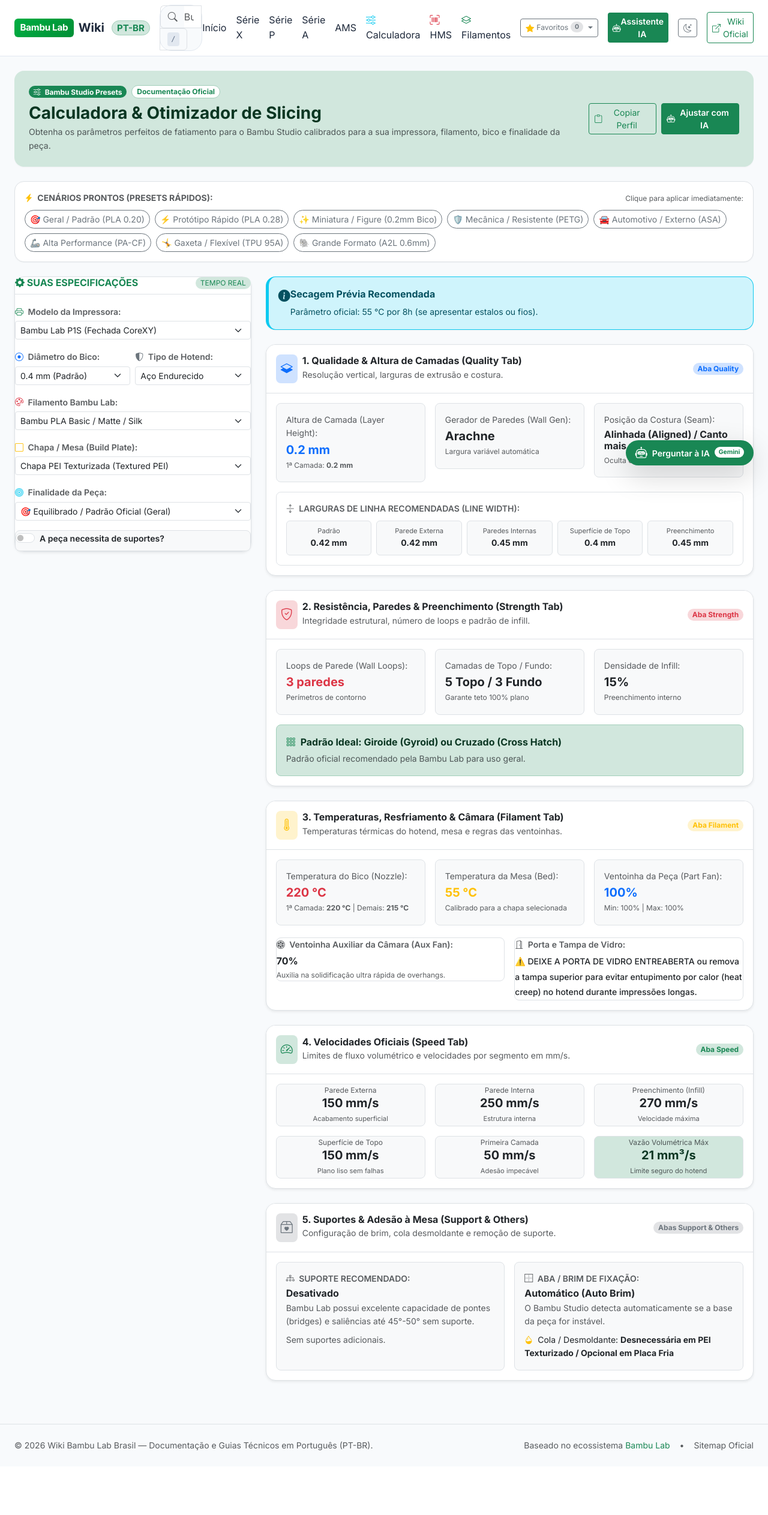
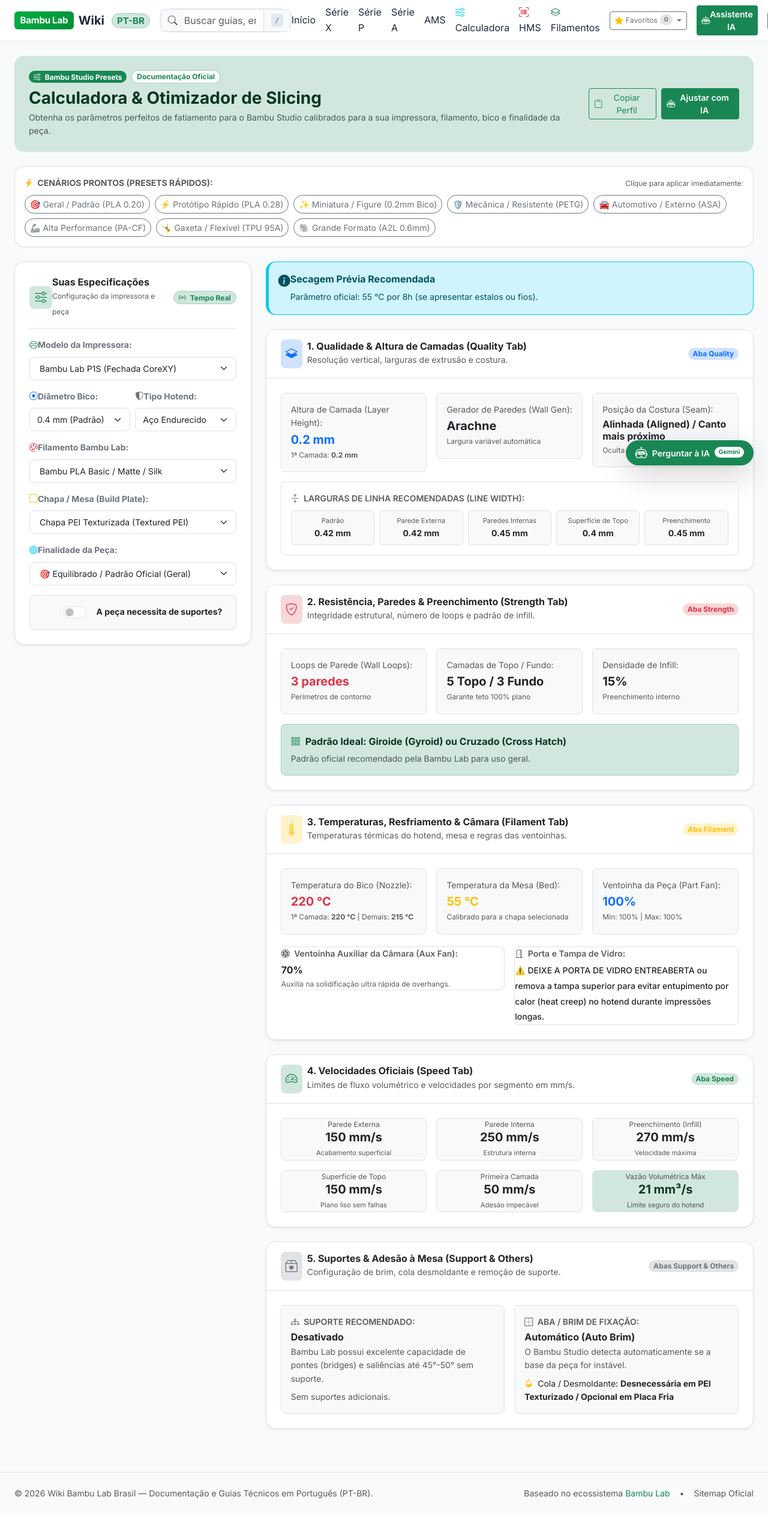
Before and after one commit to hchinaglia/bambu-wiki-ptbr, a FastAPI app: page /calculadora in a window 1280 px wide; the page is wider, and only the part inside the window is pictured. Shown: that part at 60% size. Before the commit the page ends 2418 px from the top of that part, so only its background shows below. Run offline with FastAPI, Linux system fonts and the light colour scheme; data that the repository does not hold is empty.

Commit message:
style(calculator): fix card padding, spacing, and search bar width

```diff
--- a/app/static/css/style.css
+++ b/app/static/css/style.css
@@ -65,7 +65,8 @@ body {
 /* Search Box */
 .search-container {
     width: 100%;
-    max-width: 480px;
+    min-width: 220px;
+    max-width: 400px;
 }
 
 .search-form .input-group {
--- a/app/templates/calculator.html
+++ b/app/templates/calculator.html
@@ -78,19 +78,31 @@
 
         <!-- Formulário de Entrada (Seletores) -->
         <div class="col-lg-4 col-xl-4">
-            <div class="card border rounded-4 p-3.5 shadow-sm sticky-lg-top bg-body" style="top: 85px; z-index: 10;">
-                <h2 class="h6 fw-bold text-uppercase text-success mb-3 pb-2 border-bottom d-flex align-items-center justify-content-between">
-                    <span><i class="bi bi-gear-fill me-1.5"></i> Suas Especificações</span>
-                    <span class="badge bg-success-subtle text-success small rounded-pill fw-normal">Tempo Real</span>
-                </h2>
+            <div class="card border rounded-4 shadow-sm sticky-lg-top bg-body" style="top: 85px; z-index: 10;">
+                <div class="card-body p-4 p-xl-4">
+                    <div class="d-flex align-items-center justify-content-between pb-3 mb-3 border-bottom">
+                        <div class="d-flex align-items-center gap-2.5">
+                            <div class="rounded-3 bg-success-subtle text-success p-2 d-flex align-items-center justify-content-center" style="width: 38px; height: 38px;">
+                                <i class="bi bi-sliders fs-5"></i>
+                            </div>
+                            <div>
+                                <h3 class="h6 fw-bold mb-0 text-body">Suas Especificações</h3>
+                                <span class="text-muted" style="font-size: 0.75rem;">Configuração da impressora e peça</span>
+                            </div>
+                        </div>
+                        <span class="badge bg-success-subtle text-success border border-success-subtle rounded-pill px-2.5 py-1 small">
+                            <i class="bi bi-broadcast me-1"></i> Tempo Real
+                        </span>
+                    </div>
 
                     <form id="calcForm" onsubmit="return false;">
                         <!-- Impressora -->
                         <div class="mb-3">
-                        <label class="form-label small fw-semibold text-muted mb-1">
-                            <i class="bi bi-printer me-1 text-success"></i> Modelo da Impressora:
+                            <label class="form-label small fw-bold text-secondary mb-1.5 d-flex align-items-center gap-1.5" for="calcPrinter">
+                                <i class="bi bi-printer text-success"></i>
+                                <span>Modelo da Impressora:</span>
                             </label>
-                        <select class="form-select form-select-sm" id="calcPrinter">
+                            <select class="form-select border rounded-3 py-2 px-3" id="calcPrinter" style="font-size: 0.88rem;">
                                 <option value="x1-carbon">Bambu Lab X1-Carbon / X1E (Fechada CoreXY)</option>
                                 <option value="p1s" selected>Bambu Lab P1S (Fechada CoreXY)</option>
                                 <option value="p1p">Bambu Lab P1P (Aberta CoreXY)</option>
@@ -103,33 +115,36 @@
                         <!-- Bico: Tamanho e Material -->
                         <div class="row g-2 mb-3">
                             <div class="col-6">
-                            <label class="form-label small fw-semibold text-muted mb-1">
-                                <i class="bi bi-record-circle me-1 text-primary"></i> Diâmetro do Bico:
+                                <label class="form-label small fw-bold text-secondary mb-1.5 d-flex align-items-center gap-1.5" for="calcNozzleSize">
+                                    <i class="bi bi-record-circle text-primary"></i>
+                                    <span>Diâmetro Bico:</span>
                                 </label>
-                            <select class="form-select form-select-sm" id="calcNozzleSize">
-                                <option value="0.2">0.2 mm (Ultra Fino)</option>
+                                <select class="form-select border rounded-3 py-2 px-2.5" id="calcNozzleSize" style="font-size: 0.88rem;">
+                                    <option value="0.2">0.2 mm (Fino)</option>
                                     <option value="0.4" selected>0.4 mm (Padrão)</option>
-                                <option value="0.6">0.6 mm (Rápido/Forte)</option>
-                                <option value="0.8">0.8 mm (Ultra Rápido)</option>
+                                    <option value="0.6">0.6 mm (Rápido)</option>
+                                    <option value="0.8">0.8 mm (Max)</option>
                                 </select>
                             </div>
                             <div class="col-6">
-                            <label class="form-label small fw-semibold text-muted mb-1">
-                                <i class="bi bi-shield-shaded me-1 text-secondary"></i> Tipo de Hotend:
+                                <label class="form-label small fw-bold text-secondary mb-1.5 d-flex align-items-center gap-1.5" for="calcNozzleMat">
+                                    <i class="bi bi-shield-shaded text-secondary"></i>
+                                    <span>Tipo Hotend:</span>
                                 </label>
-                            <select class="form-select form-select-sm" id="calcNozzleMat">
+                                <select class="form-select border rounded-3 py-2 px-2.5" id="calcNozzleMat" style="font-size: 0.88rem;">
                                     <option value="hardened" selected>Aço Endurecido</option>
-                                <option value="stainless">Aço Inox (Padrão A1/P1P)</option>
+                                    <option value="stainless">Aço Inoxidável</option>
                                 </select>
                             </div>
                         </div>
 
                         <!-- Material do Filamento -->
                         <div class="mb-3">
-                        <label class="form-label small fw-semibold text-muted mb-1">
-                            <i class="bi bi-palette me-1 text-danger"></i> Filamento Bambu Lab:
+                            <label class="form-label small fw-bold text-secondary mb-1.5 d-flex align-items-center gap-1.5" for="calcFilament">
+                                <i class="bi bi-palette text-danger"></i>
+                                <span>Filamento Bambu Lab:</span>
                             </label>
-                        <select class="form-select form-select-sm" id="calcFilament">
+                            <select class="form-select border rounded-3 py-2 px-3" id="calcFilament" style="font-size: 0.88rem;">
                                 <option value="pla-basic" selected>Bambu PLA Basic / Matte / Silk</option>
                                 <option value="petg">Bambu PETG Basic / HF</option>
                                 <option value="abs">Bambu ABS (Câmara Fechada)</option>
@@ -144,24 +159,26 @@
 
                         <!-- Chapa / Mesa de Impressão -->
                         <div class="mb-3">
-                        <label class="form-label small fw-semibold text-muted mb-1">
-                            <i class="bi bi-square me-1 text-warning"></i> Chapa / Mesa (Build Plate):
+                            <label class="form-label small fw-bold text-secondary mb-1.5 d-flex align-items-center gap-1.5" for="calcPlate">
+                                <i class="bi bi-square text-warning"></i>
+                                <span>Chapa / Mesa (Build Plate):</span>
                             </label>
-                        <select class="form-select form-select-sm" id="calcPlate">
+                            <select class="form-select border rounded-3 py-2 px-3" id="calcPlate" style="font-size: 0.88rem;">
                                 <option value="textured_pei" selected>Chapa PEI Texturizada (Textured PEI)</option>
                                 <option value="smooth_pei">Chapa PEI Lisa (Smooth PEI)</option>
-                            <option value="high_temp">Chapa de Alta Temperatura (High Temp)</option>
+                                <option value="high_temp">Chapa Alta Temperatura (High Temp)</option>
                                 <option value="cool_plate">Chapa Fria (Cool Plate)</option>
-                            <option value="engineering">Chapa de Engenharia (Engineering Plate)</option>
+                                <option value="engineering">Chapa Engenharia (Engineering)</option>
                             </select>
                         </div>
 
                         <!-- Objetivo / Tipo de Peça -->
                         <div class="mb-3">
-                        <label class="form-label small fw-semibold text-muted mb-1">
-                            <i class="bi bi-bullseye me-1 text-info"></i> Finalidade da Peça:
+                            <label class="form-label small fw-bold text-secondary mb-1.5 d-flex align-items-center gap-1.5" for="calcObjective">
+                                <i class="bi bi-bullseye text-info"></i>
+                                <span>Finalidade da Peça:</span>
                             </label>
-                        <select class="form-select form-select-sm" id="calcObjective">
+                            <select class="form-select border rounded-3 py-2 px-3" id="calcObjective" style="font-size: 0.88rem;">
                                 <option value="balanced" selected>🎯 Equilibrado / Padrão Oficial (Geral)</option>
                                 <option value="visual">✨ Visual / Estético & Miniaturas (Camada Fina)</option>
                                 <option value="strength">🛡️ Resistência Mecânica / Estrutural (Reforçado)</option>
@@ -172,24 +189,23 @@
                         </div>
 
                         <!-- Suportes -->
-                    <div class="border rounded-3 p-2.5 bg-body-tertiary">
-                        <div class="form-check form-switch mb-2">
-                            <input class="form-check-input" type="checkbox" role="switch" id="calcSupportEnable">
-                            <label class="form-check-label small fw-semibold" for="calcSupportEnable">
+                        <div class="border rounded-3 p-3 bg-body-tertiary">
+                            <div class="form-check form-switch d-flex align-items-center gap-2 m-0">
+                                <input class="form-check-input ms-0 mt-0" type="checkbox" role="switch" id="calcSupportEnable" style="cursor: pointer; width: 2.4em; height: 1.25em;">
+                                <label class="form-check-label small fw-bold text-body ms-2" for="calcSupportEnable" style="cursor: pointer;">
                                     A peça necessita de suportes?
                                 </label>
                             </div>
-                        <div class="row g-2 d-none" id="supportOptionsDiv">
-                            <div class="col-12">
+                            <div class="mt-2.5 pt-2 border-top d-none" id="supportOptionsDiv">
                                 <label class="form-label small text-muted mb-1">Estilo do Suporte:</label>
-                                <select class="form-select form-select-sm" id="calcSupportType">
+                                <select class="form-select form-select-sm border rounded-2 py-1.5" id="calcSupportType" style="font-size: 0.84rem;">
                                     <option value="tree" selected>Suporte em Árvore (Tree Support - Recomendado)</option>
                                     <option value="normal">Suporte Normal (Snug - Pontes retas)</option>
                                 </select>
                             </div>
                         </div>
+                    </form>
                 </div>
-                </form>
             </div>
         </div>
 
@@ -201,7 +217,7 @@
 
             <!-- Card 1: Qualidade & Camadas (Quality) -->
             <div class="card border rounded-4 shadow-sm mb-4 bg-body overflow-hidden">
-                <div class="card-header bg-body border-bottom py-3 px-3.5 d-flex justify-content-between align-items-center">
+                <div class="card-header bg-body border-bottom py-3 px-4 d-flex justify-content-between align-items-center">
                     <div class="d-flex align-items-center gap-2">
                         <div class="rounded-3 bg-primary-subtle text-primary p-2">
                             <i class="bi bi-layers-half fs-5"></i>
@@ -213,7 +229,7 @@
                     </div>
                     <span class="badge bg-primary-subtle text-primary rounded-pill px-2.5 py-1">Aba Quality</span>
                 </div>
-                <div class="card-body p-3.5">
+                <div class="card-body p-4">
                     <div class="row g-3">
                         <div class="col-sm-6 col-md-4">
                             <div class="p-3 border rounded-3 bg-body-tertiary">
@@ -281,7 +297,7 @@
 
             <!-- Card 2: Resistência & Paredes (Strength) -->
             <div class="card border rounded-4 shadow-sm mb-4 bg-body overflow-hidden">
-                <div class="card-header bg-body border-bottom py-3 px-3.5 d-flex justify-content-between align-items-center">
+                <div class="card-header bg-body border-bottom py-3 px-4 d-flex justify-content-between align-items-center">
                     <div class="d-flex align-items-center gap-2">
                         <div class="rounded-3 bg-danger-subtle text-danger p-2">
                             <i class="bi bi-shield-check fs-5"></i>
@@ -293,7 +309,7 @@
                     </div>
                     <span class="badge bg-danger-subtle text-danger rounded-pill px-2.5 py-1">Aba Strength</span>
                 </div>
-                <div class="card-body p-3.5">
+                <div class="card-body p-4">
                     <div class="row g-3">
                         <div class="col-sm-6 col-md-4">
                             <div class="p-3 border rounded-3 bg-body-tertiary">
@@ -333,7 +349,7 @@
 
             <!-- Card 3: Temperaturas, Resfriamento & Mesa (Filament & Cooling) -->
             <div class="card border rounded-4 shadow-sm mb-4 bg-body overflow-hidden">
-                <div class="card-header bg-body border-bottom py-3 px-3.5 d-flex justify-content-between align-items-center">
+                <div class="card-header bg-body border-bottom py-3 px-4 d-flex justify-content-between align-items-center">
                     <div class="d-flex align-items-center gap-2">
                         <div class="rounded-3 bg-warning-subtle text-warning p-2">
                             <i class="bi bi-thermometer-high fs-5"></i>
@@ -345,7 +361,7 @@
                     </div>
                     <span class="badge bg-warning-subtle text-warning rounded-pill px-2.5 py-1">Aba Filament</span>
                 </div>
-                <div class="card-body p-3.5">
+                <div class="card-body p-4">
                     <div class="row g-3">
                         <div class="col-sm-6 col-md-4">
                             <div class="p-3 border rounded-3 bg-body-tertiary">
@@ -398,7 +414,7 @@
 
             <!-- Card 4: Velocidades & Dinâmica (Speed Tab) -->
             <div class="card border rounded-4 shadow-sm mb-4 bg-body overflow-hidden">
-                <div class="card-header bg-body border-bottom py-3 px-3.5 d-flex justify-content-between align-items-center">
+                <div class="card-header bg-body border-bottom py-3 px-4 d-flex justify-content-between align-items-center">
                     <div class="d-flex align-items-center gap-2">
                         <div class="rounded-3 bg-success-subtle text-success p-2">
                             <i class="bi bi-speedometer2 fs-5"></i>
@@ -410,7 +426,7 @@
                     </div>
                     <span class="badge bg-success-subtle text-success rounded-pill px-2.5 py-1">Aba Speed</span>
                 </div>
-                <div class="card-body p-3.5">
+                <div class="card-body p-4">
                     <div class="row row-cols-2 row-cols-md-3 g-3 text-center">
                         <div class="col">
                             <div class="border rounded-3 p-2.5 bg-body-tertiary">
@@ -460,7 +476,7 @@
 
             <!-- Card 5: Suportes & Adesão à Mesa (Support & Others) -->
             <div class="card border rounded-4 shadow-sm mb-4 bg-body overflow-hidden">
-                <div class="card-header bg-body border-bottom py-3 px-3.5 d-flex justify-content-between align-items-center">
+                <div class="card-header bg-body border-bottom py-3 px-4 d-flex justify-content-between align-items-center">
                     <div class="d-flex align-items-center gap-2">
                         <div class="rounded-3 bg-secondary-subtle text-secondary p-2">
                             <i class="bi bi-box2-heart fs-5"></i>
@@ -472,7 +488,7 @@
                     </div>
                     <span class="badge bg-secondary-subtle text-secondary rounded-pill px-2.5 py-1">Abas Support & Others</span>
                 </div>
-                <div class="card-body p-3.5">
+                <div class="card-body p-4">
                     <div class="row g-3">
                         <div class="col-md-6">
                             <div class="p-3 border rounded-3 bg-body-tertiary h-100">
--- a/app/templates/layout.html
+++ b/app/templates/layout.html
@@ -98,7 +98,7 @@
     </header>
 
     <!-- Main Container -->
-    <div class="container-fluid px-lg-4 my-4">
+    <div class="container-fluid px-3 px-md-4 px-lg-4 my-4">
         {% block main_content %}{% endblock %}
     </div>
 
```
Lines whose indentation alone changed are shown as unchanged.
